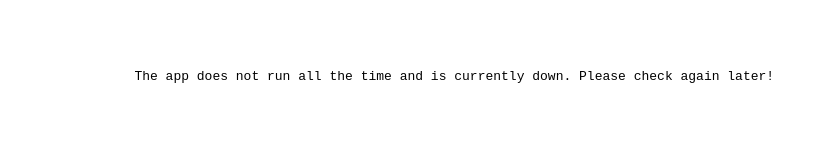
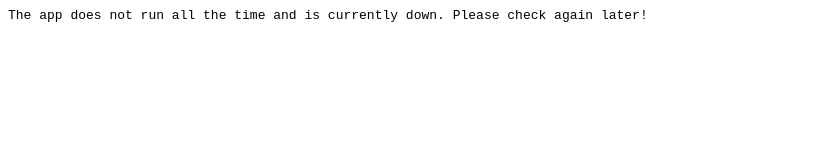
Before and after one commit to BOB-Chicago/reckless-client, a website built with webpack: page www/index.html in a window 1280 px wide. Shown: the whole page, without its empty margins (0-823 px from the left). Built offline with nearby package versions, Linux system fonts and the light colour scheme.

Commit message:
adds config; improves ws support; formatting

```diff
--- a/www/index.css
+++ b/www/index.css
@@ -25,7 +25,7 @@ p {
 	margin-bottom: 1ex;
 }
 
-#app {
+.main {
 	margin-left: 10%;
 	margin-top: 10ex;
 }
--- a/www/index.html
+++ b/www/index.html
@@ -1,7 +1,7 @@
 <html>
   <head>
     <meta charset="utf-8">
-    <title>bitcoin + open blockchain is reckless</title>
+    <title>bitcoin + open blockchain chicago x the lightning network</title>
     <link rel="stylesheet" href="index.css" />
   </head>
   <body>
```
Also changed, not shown: 5 other files.
